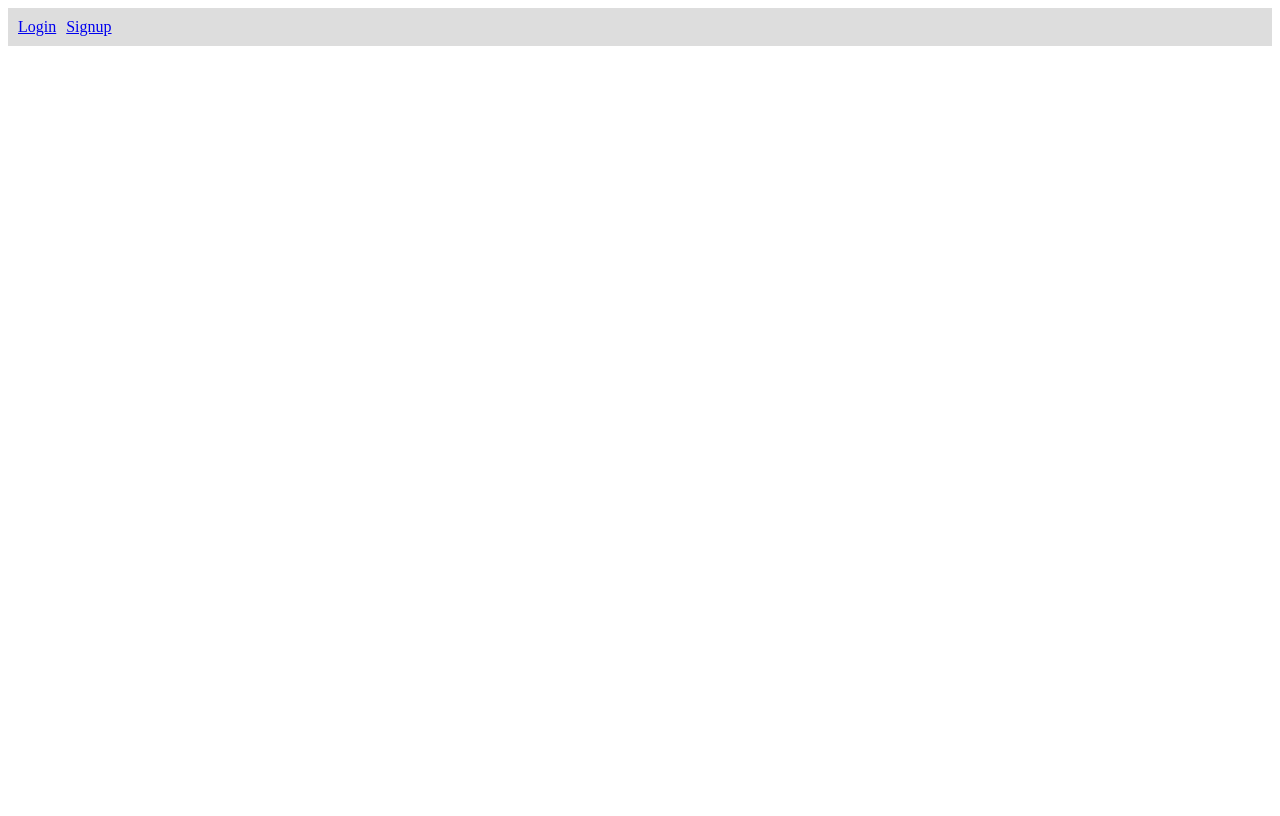
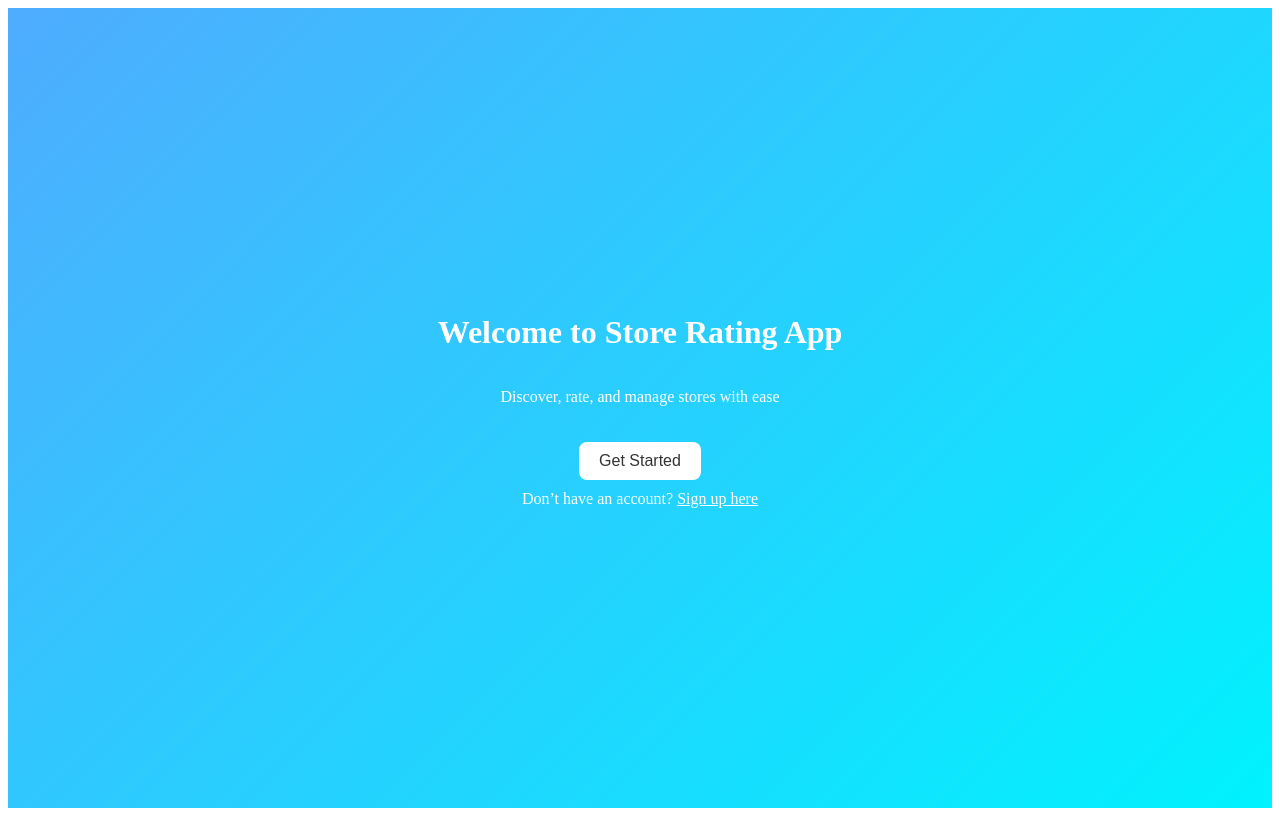
Before and after one commit to anujtaywade/store_rating_app, a React (Vite) app in the folder Frontend/: page / in a window 1280 px wide. Before the commit this address had no page. Built offline with nearby package versions, Linux system fonts and the light colour scheme.

Commit message:
landing page

```diff
--- a/Frontend/src/App.css
+++ b/Frontend/src/App.css
@@ -0,0 +1 @@
+@import "tailwindcss";
--- a/Frontend/src/App.jsx
+++ b/Frontend/src/App.jsx
@@ -1,24 +1,40 @@
-import { BrowserRouter as Router, Routes, Route } from "react-router-dom";
+import { BrowserRouter as Router, Routes, Route, Navigate, useLocation } from "react-router-dom";
 import { AuthProvider } from "./context/AuthContext";
 import Navbar from "./components/Navbar";
+import Landing from "./pages/Landing";
 import Login from "./pages/Login";
 import Signup from "./pages/Signup";
 import AdminDashboard from "./pages/AdminDashboard";
 import OwnerDashboard from "./pages/OwnerDashboard";
 import UserStores from "./pages/UserStores";
 
+function Layout({ children }) {
+  const location = useLocation();
+  const hideNavbar = location.pathname === "/"; // hide navbar on landing page
+
+  return (
+    <>
+      {!hideNavbar && <Navbar />}
+      {children}
+    </>
+  );
+}
+
 function App() {
   return (
     <AuthProvider>
       <Router>
-        <Navbar />
+        <Layout>
           <Routes>
+            <Route path="/" element={<Landing />} />
             <Route path="/login" element={<Login />} />
             <Route path="/signup" element={<Signup />} />
             <Route path="/admin" element={<AdminDashboard />} />
             <Route path="/owner" element={<OwnerDashboard />} />
             <Route path="/stores" element={<UserStores />} />
+            <Route path="*" element={<Navigate to="/" />} />
           </Routes>
+        </Layout>
       </Router>
     </AuthProvider>
   );
--- a/Frontend/src/components/Navbar.jsx
+++ b/Frontend/src/components/Navbar.jsx
@@ -1,25 +1,16 @@
-import { useContext } from "react";
-import { Link } from "react-router-dom";
-import { AuthContext } from "../context/AuthContext";
+import { useLocation } from "react-router-dom";
 
-export default function Navbar() {
-  const { user, logout } = useContext(AuthContext);
+function Navbar() {
+  const location = useLocation();
+  if (location.pathname === "/") {
+    return null;
+  }
 
   return (
-    <nav style={{ padding: "10px", background: "#ddd" }}>
-      {user ? (
-        <>
-          {user.role === "admin" && <Link to="/admin">Admin Dashboard</Link>}
-          {user.role === "owner" && <Link to="/owner">Owner Dashboard</Link>}
-          {user.role === "user" && <Link to="/stores">Stores</Link>}
-          <button onClick={logout} style={{ marginLeft: "10px" }}>Logout</button>
-        </>
-      ) : (
-        <>
-          <Link to="/login">Login</Link>
-          <Link to="/signup" style={{ marginLeft: "10px" }}>Signup</Link>
-        </>
-      )}
+    <nav>
+
     </nav>
   );
 }
+
+export default Navbar;
--- /dev/null
+++ b/Frontend/src/pages/Landing.jsx
@@ -0,0 +1,45 @@
+import { useNavigate } from "react-router-dom";
+
+export default function Landing() {
+  const navigate = useNavigate();
+
+  return (
+    <div style={{
+      display: "flex",
+      flexDirection: "column",
+      justifyContent: "center",
+      alignItems: "center",
+      height: "100vh",
+      background: "linear-gradient(135deg, #4facfe 0%, #00f2fe 100%)",
+      color: "#fff",
+      textAlign: "center"
+    }}>
+      <h1>Welcome to Store Rating App</h1>
+      <p>Discover, rate, and manage stores with ease</p>
+      <button
+        onClick={() => navigate("/login")}
+        style={{
+          padding: "10px 20px",
+          fontSize: "16px",
+          borderRadius: "8px",
+          border: "none",
+          background: "#fff",
+          color: "#333",
+          cursor: "pointer",
+          marginTop: "20px"
+        }}
+      >
+        Get Started
+      </button>
+      <p style={{ marginTop: "10px" }}>
+        Don’t have an account?{" "}
+        <span
+          onClick={() => navigate("/signup")}
+          style={{ textDecoration: "underline", cursor: "pointer" }}
+        >
+          Sign up here
+        </span>
+      </p>
+    </div>
+  );
+}
```
Lines whose indentation alone changed are shown as unchanged.
